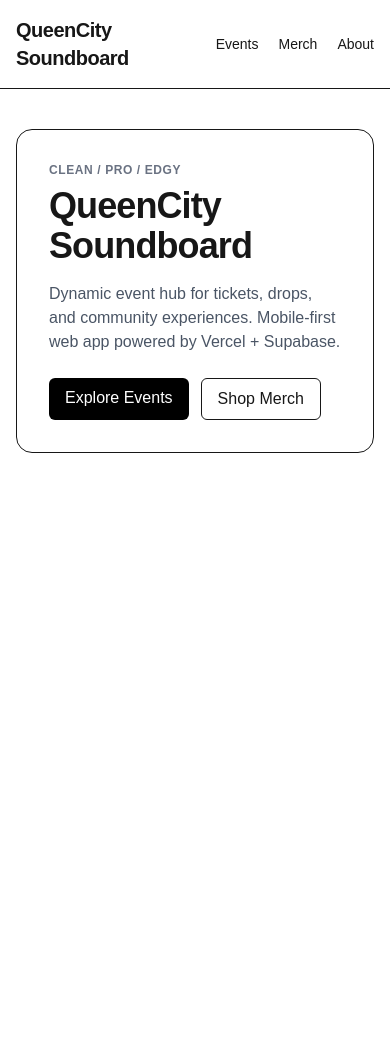
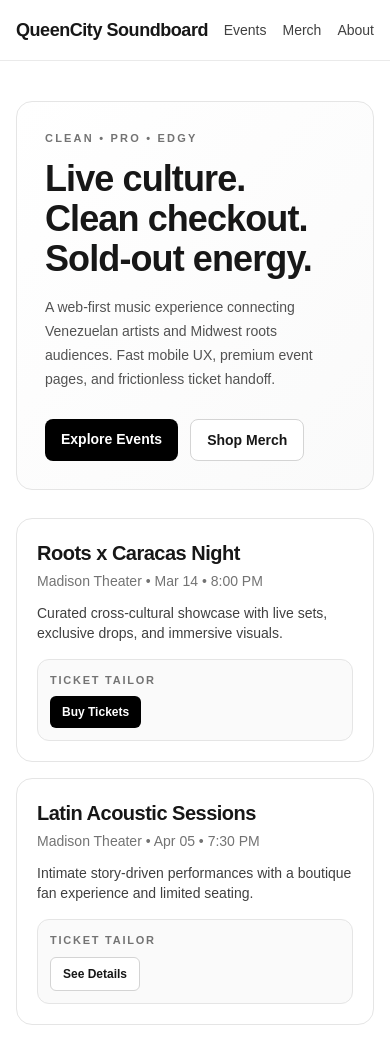
Before and after one commit to 0xwaya/queencity-soundboard-standalone, a Next.js app in the folder apps/web/: page / in a window 390 px wide. Before the commit the page ends 844 px from the top, so only its background shows below. Built offline with nearby package versions, Linux system fonts and the light colour scheme.

Commit message:
Polish web UI to clean/pro/edgy v1 mock style

```diff
--- a/apps/web/src/app/events/page.tsx
+++ b/apps/web/src/app/events/page.tsx
@@ -6,19 +6,23 @@ export default async function EventsPage() {
 
   return (
     <div className="space-y-6">
-      <h1 className="text-3xl font-bold tracking-tight">Events</h1>
+      <div>
+        <p className="text-[11px] font-bold uppercase tracking-[0.18em] text-neutral-500">Live lineup</p>
+        <h1 className="mt-2 text-3xl font-extrabold tracking-tight md:text-4xl">Events</h1>
+      </div>
+
       {events.length === 0 ? (
-        <div className="rounded-xl border bg-white p-6">
-          <p className="text-gray-600">No published events yet. Add and publish from admin.</p>
+        <div className="rounded-2xl border border-neutral-200 bg-white p-6">
+          <p className="text-neutral-600">No published events yet. Add and publish from admin.</p>
         </div>
       ) : (
-        <div className="grid gap-6 md:grid-cols-2">
+        <div className="grid gap-5 md:grid-cols-2">
           {events.map((event) => (
-            <article key={event.id} className="space-y-4 rounded-xl border bg-white p-5">
-              <h2 className="text-xl font-semibold">{event.title}</h2>
-              <p className="text-sm text-gray-600">{event.artist_name}</p>
-              <p className="text-sm">{new Date(event.event_date).toLocaleString()}</p>
-              {event.description ? <p className="text-sm text-gray-700">{event.description}</p> : null}
+            <article key={event.id} className="space-y-4 rounded-2xl border border-neutral-200 bg-white p-5">
+              <h2 className="text-xl font-bold tracking-tight">{event.title}</h2>
+              <p className="text-sm text-neutral-500">{event.artist_name}</p>
+              <p className="text-sm text-neutral-700">{new Date(event.event_date).toLocaleString()}</p>
+              {event.description ? <p className="text-sm text-neutral-700">{event.description}</p> : null}
               <TicketWidget eventTitle={event.title} />
             </article>
           ))}
--- a/apps/web/src/app/page.tsx
+++ b/apps/web/src/app/page.tsx
@@ -2,25 +2,53 @@ import Link from "next/link";
 
 export default function Home() {
   return (
-    <div className="space-y-8">
-      <section className="rounded-2xl border bg-white p-8">
-        <p className="text-xs font-semibold uppercase tracking-wider text-gray-500">
-          Clean / Pro / Edgy
+    <div className="space-y-7">
+      <section className="rounded-2xl border border-neutral-200 bg-gradient-to-br from-white to-neutral-50 p-7 md:p-10">
+        <p className="text-[11px] font-bold uppercase tracking-[0.2em] text-neutral-500">
+          Clean • Pro • Edgy
         </p>
-        <h1 className="mt-2 text-4xl font-bold tracking-tight">QueenCity Soundboard</h1>
-        <p className="mt-4 max-w-2xl text-gray-600">
-          Dynamic event hub for tickets, drops, and community experiences.
-          Mobile-first web app powered by Vercel + Supabase.
+        <h1 className="mt-3 text-4xl font-extrabold tracking-tight md:text-6xl">
+          Live culture. Clean checkout. Sold-out energy.
+        </h1>
+        <p className="mt-4 max-w-2xl text-sm leading-6 text-neutral-600 md:text-base">
+          A web-first music experience connecting Venezuelan artists and Midwest roots audiences.
+          Fast mobile UX, premium event pages, and frictionless ticket handoff.
         </p>
-        <div className="mt-6 flex gap-3">
-          <Link href="/events" className="rounded-md bg-black px-4 py-2 text-white">
+        <div className="mt-7 flex flex-wrap gap-3">
+          <Link href="/events" className="rounded-lg bg-black px-4 py-2.5 text-sm font-semibold text-white">
             Explore Events
           </Link>
-          <Link href="/merch" className="rounded-md border px-4 py-2">
+          <Link href="/merch" className="rounded-lg border border-neutral-300 bg-white px-4 py-2.5 text-sm font-semibold">
             Shop Merch
           </Link>
         </div>
       </section>
+
+      <section className="grid gap-4 md:grid-cols-2">
+        <article className="rounded-2xl border border-neutral-200 bg-white p-5">
+          <h3 className="text-xl font-bold tracking-tight">Roots x Caracas Night</h3>
+          <p className="mt-1 text-sm text-neutral-500">Madison Theater • Mar 14 • 8:00 PM</p>
+          <p className="mt-3 text-sm text-neutral-700">
+            Curated cross-cultural showcase with live sets, exclusive drops, and immersive visuals.
+          </p>
+          <div className="mt-4 rounded-xl border border-neutral-200 bg-neutral-50 p-3">
+            <p className="text-[11px] font-bold uppercase tracking-[0.16em] text-neutral-500">Ticket Tailor</p>
+            <button className="mt-2 rounded-md bg-black px-3 py-2 text-xs font-semibold text-white">Buy Tickets</button>
+          </div>
+        </article>
+
+        <article className="rounded-2xl border border-neutral-200 bg-white p-5">
+          <h3 className="text-xl font-bold tracking-tight">Latin Acoustic Sessions</h3>
+          <p className="mt-1 text-sm text-neutral-500">Madison Theater • Apr 05 • 7:30 PM</p>
+          <p className="mt-3 text-sm text-neutral-700">
+            Intimate story-driven performances with a boutique fan experience and limited seating.
+          </p>
+          <div className="mt-4 rounded-xl border border-neutral-200 bg-neutral-50 p-3">
+            <p className="text-[11px] font-bold uppercase tracking-[0.16em] text-neutral-500">Ticket Tailor</p>
+            <button className="mt-2 rounded-md border border-neutral-300 bg-white px-3 py-2 text-xs font-semibold">See Details</button>
+          </div>
+        </article>
+      </section>
     </div>
   );
 }
--- a/apps/web/src/components/header.tsx
+++ b/apps/web/src/components/header.tsx
@@ -2,12 +2,12 @@ import Link from "next/link";
 
 export default function Header() {
   return (
-    <header className="border-b bg-white">
+    <header className="sticky top-0 z-20 border-b border-neutral-200/80 bg-white/90 backdrop-blur">
       <div className="mx-auto flex max-w-6xl items-center justify-between px-4 py-4">
-        <Link href="/" className="text-xl font-bold tracking-tight">
+        <Link href="/" className="text-lg font-extrabold tracking-tight md:text-xl">
           QueenCity Soundboard
         </Link>
-        <nav className="flex gap-5 text-sm font-medium">
+        <nav className="flex gap-4 text-sm font-medium text-neutral-700 md:gap-6">
           <Link href="/events">Events</Link>
           <Link href="/merch">Merch</Link>
           <Link href="/about">About</Link>
```
